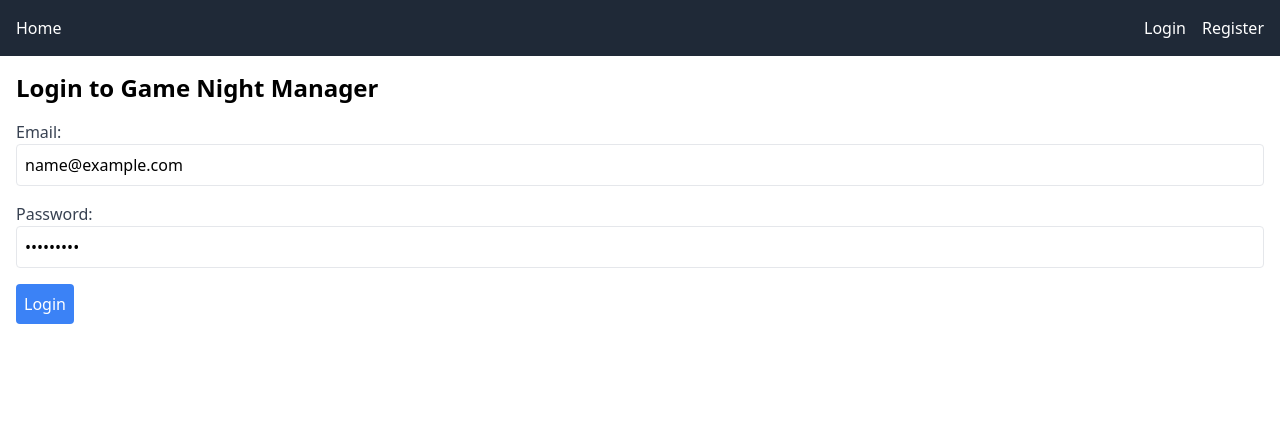
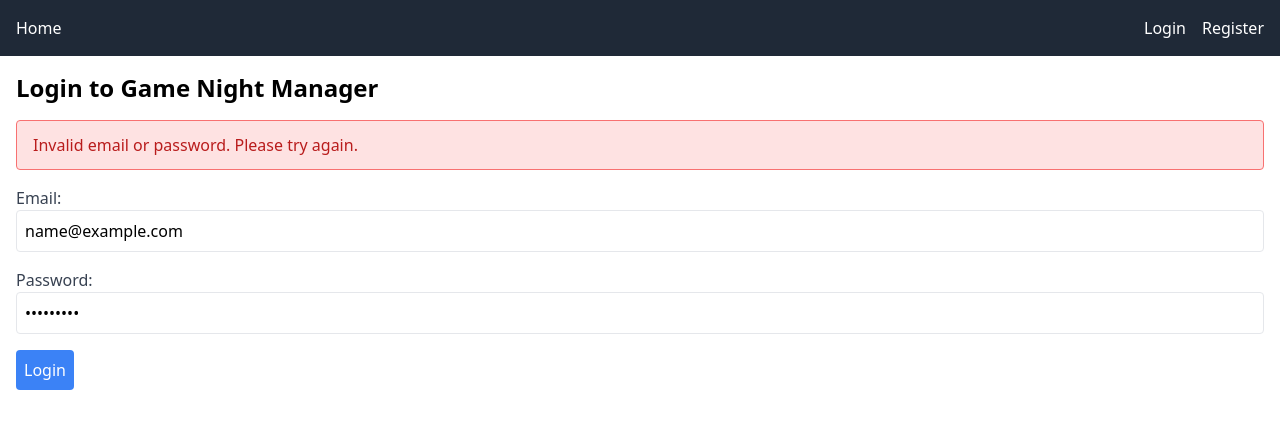
Before and after one commit to nszumowski/game-night-manager, a React (Vite) app in the folder frontend/: page /login in a window 1280 px wide. Both pictures are taken after typing "name@example.com", "Sample123" into the empty fields and a click on the button "Login". Shown: the top 428 px of the page. Built offline with nearby package versions, Linux system fonts and the light colour scheme; no server answers.

Commit message:
Add error for login

```diff
--- a/frontend/src/pages/Login.jsx
+++ b/frontend/src/pages/Login.jsx
@@ -5,10 +5,12 @@ import api from '../utils/api';
 const Login = ({ setIsLoggedIn }) => {
   const [email, setEmail] = useState('');
   const [password, setPassword] = useState('');
+  const [error, setError] = useState('');
   const history = useHistory();
 
   const handleSubmit = async (e) => {
     e.preventDefault();
+    setError(''); // Clear any existing errors
 
     try {
       const response = await api.post('/users/login', { email, password });
@@ -19,12 +21,18 @@ const Login = ({ setIsLoggedIn }) => {
       }
     } catch (error) {
       console.error('There was an error logging in the user!', error);
+      setError('Invalid email or password. Please try again.');
     }
   };
 
   return (
     <div className="container mx-auto p-4">
       <h1 className="text-2xl font-bold mb-4">Login to Game Night Manager</h1>
+      {error && (
+        <div className="bg-red-100 border border-red-400 text-red-700 px-4 py-3 rounded mb-4" role="alert">
+          {error}
+        </div>
+      )}
       <form onSubmit={handleSubmit} className="mb-4">
         <div className="mb-4">
           <label className="block text-gray-700">Email:</label>
```
